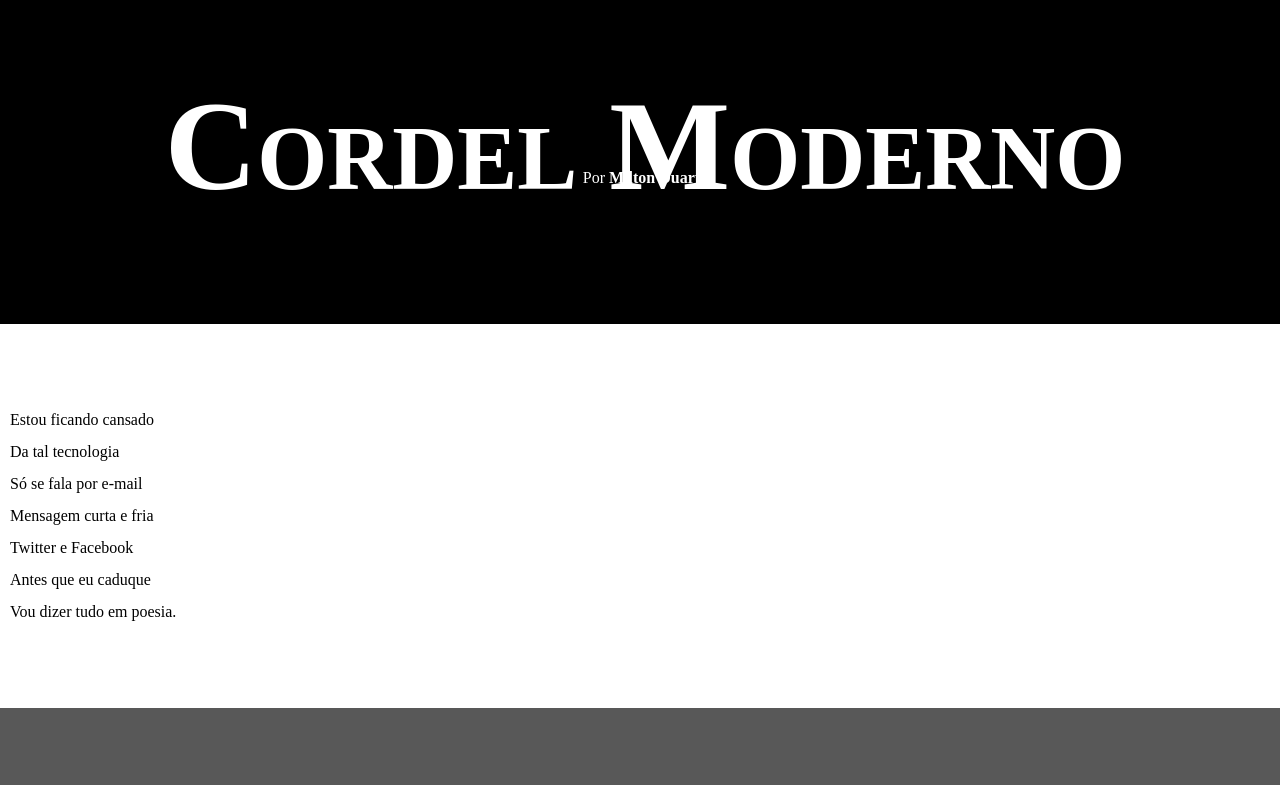
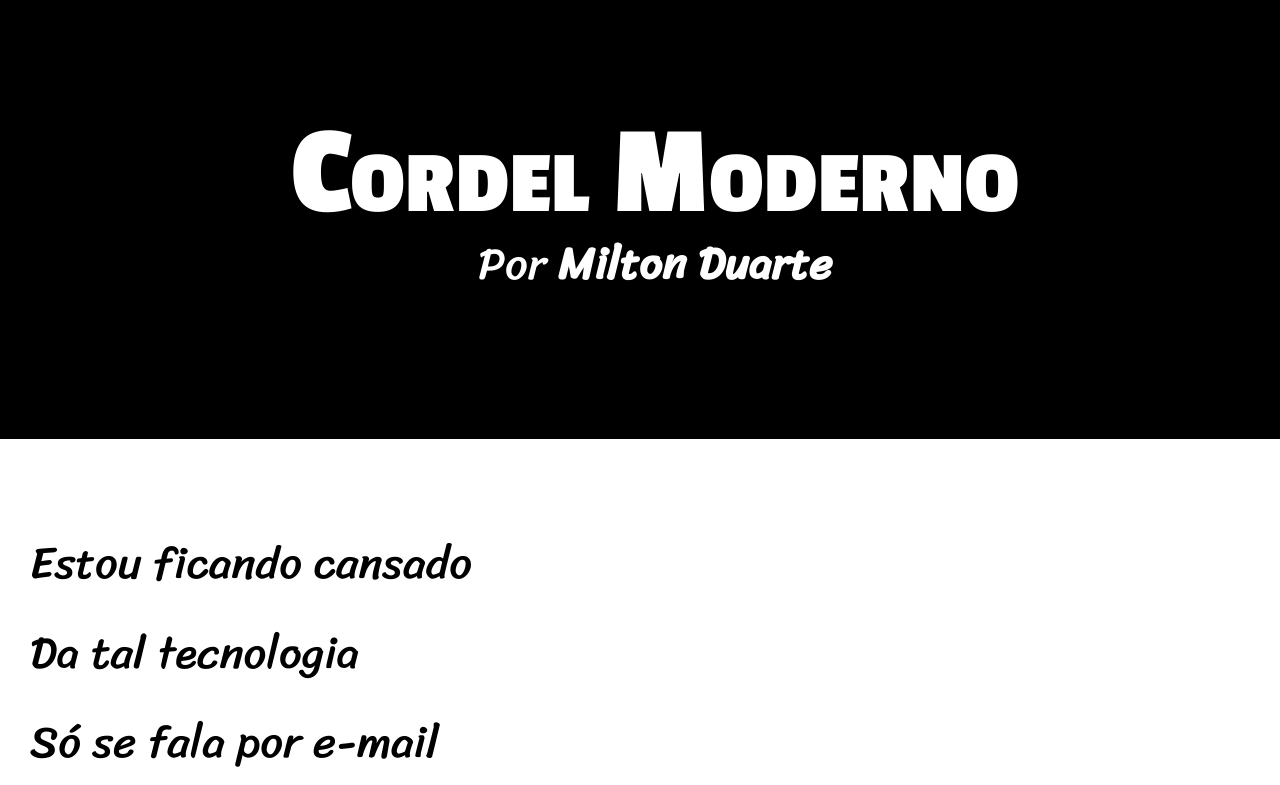
Before and after one commit to igortanoue/html-css, a plain HTML site: page desafiocev/d012 - cordel/index.html in a window 1280 px wide. Shown: the top 785 px of the page. Drawn offline with Linux system fonts and the light colour scheme.

Commit message:
fontes atualizadas

```diff
--- a/desafiocev/d012 - cordel/index.html
+++ b/desafiocev/d012 - cordel/index.html
@@ -10,7 +10,7 @@
     <header>
         <section>
             <h1>Cordel Moderno</h1>
-            <nav>Por <a href="https://www.recantodasletras.com.br/poesias/3186743" target="_blank">Milton Duarte</a></nav>
+            <p>Por <a href="https://www.recantodasletras.com.br/poesias/3186743" target="_blank">Milton Duarte</a></p>
         </section>
     </header>
     <main>
--- a/desafiocev/d012 - cordel/style.css
+++ b/desafiocev/d012 - cordel/style.css
@@ -1,37 +1,42 @@
 @charset "UTF-8";
 @import url('https://fonts.googleapis.com/css2?family=Passion+One:wght@400;700;900&family=Sriracha&display=swap');
 
+:root {
+    --fonte1: Verdana, Geneva, Tahoma, sans-serif;
+    --fonte2: "Passion One", cursive;
+    --fonte3: "Sriracha", cursive;
+}
 * {
     margin: 0px;
     padding: 0px;
+    font-size: 1em;
+
 }
 
 html, body {
     min-height: 100vh;
     background-color: darkgray;
+    font-family: var(--fonte1);
 }
 header {
-    background: black center center no-repeat fixed;
-    background-size: cover;
+    background-color: black;
     text-align: center;
-
     color: white;
 }
 
 header h1 {
     padding-top: 50px;
-    font-family: 'Passion One' sans-serif;
     font-variant: small-caps;
-    font-size: 8em;
-
+    font-family: var(--fonte2);
+    font-size: 10vw;
 
 }
 
-header nav {
+header p {
     padding-bottom: 50px;
 }
 
-nav > a , footer a {
+p  a , footer a {
     text-decoration: none;
     color: white;
     font-weight: bold;
@@ -46,7 +51,9 @@ section {
     padding-top: 10vh;
     padding-bottom: 10vh;
     line-height: 2em;
-    padding-left: 10px;
+    padding-left: 30px;
+    font-family: var(--fonte3);
+    font-size: 3.5vw;
 }
 
 section.normal {
@@ -59,7 +66,8 @@ section.imagem {
     color: white;
 }
 section.imagem > p {
-    width: 400px;
+    display: inline-block;
+    padding: 5px;
     background-color: rgba(0, 0, 0, 0.247);
 }
 footer  {
```
